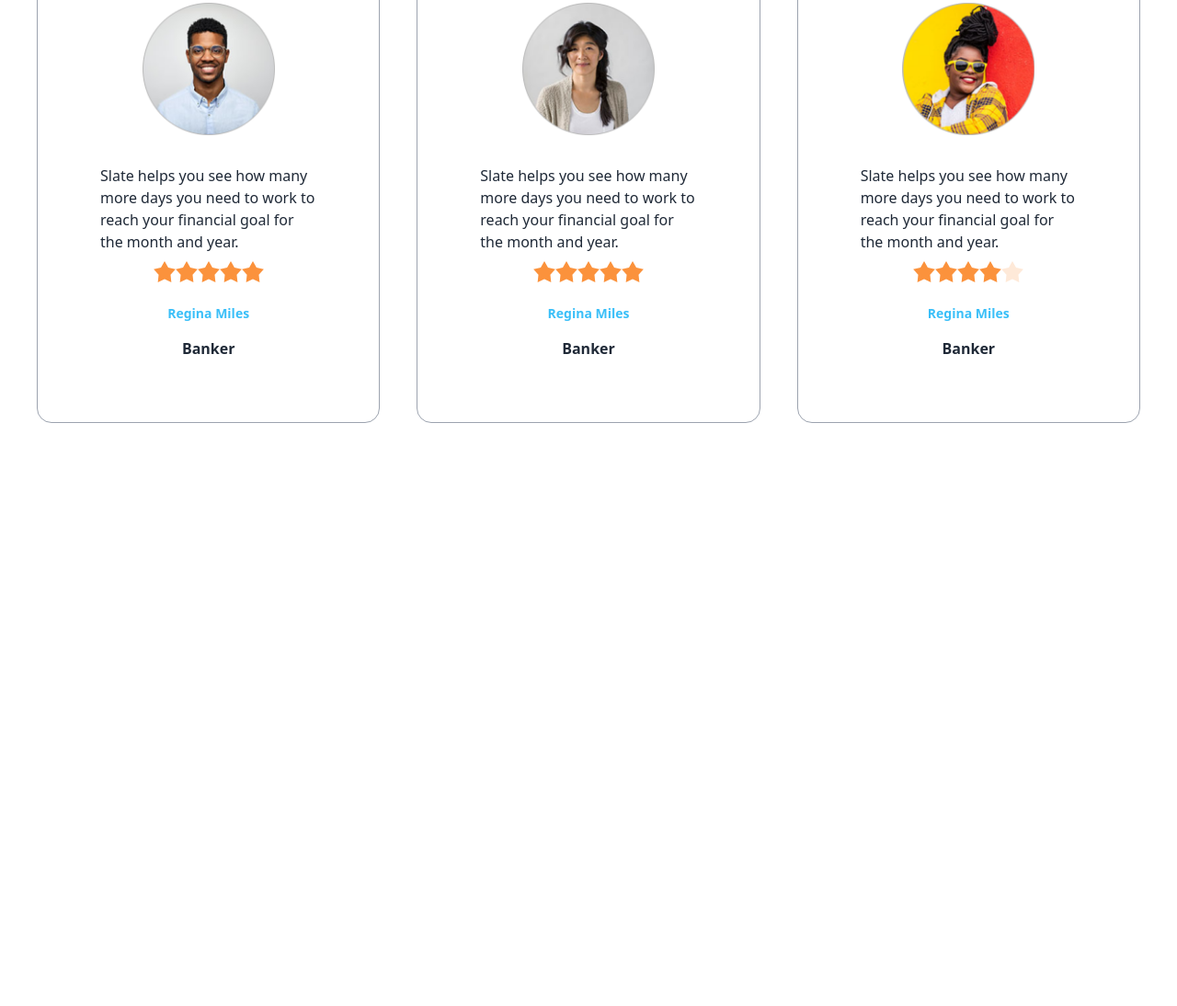
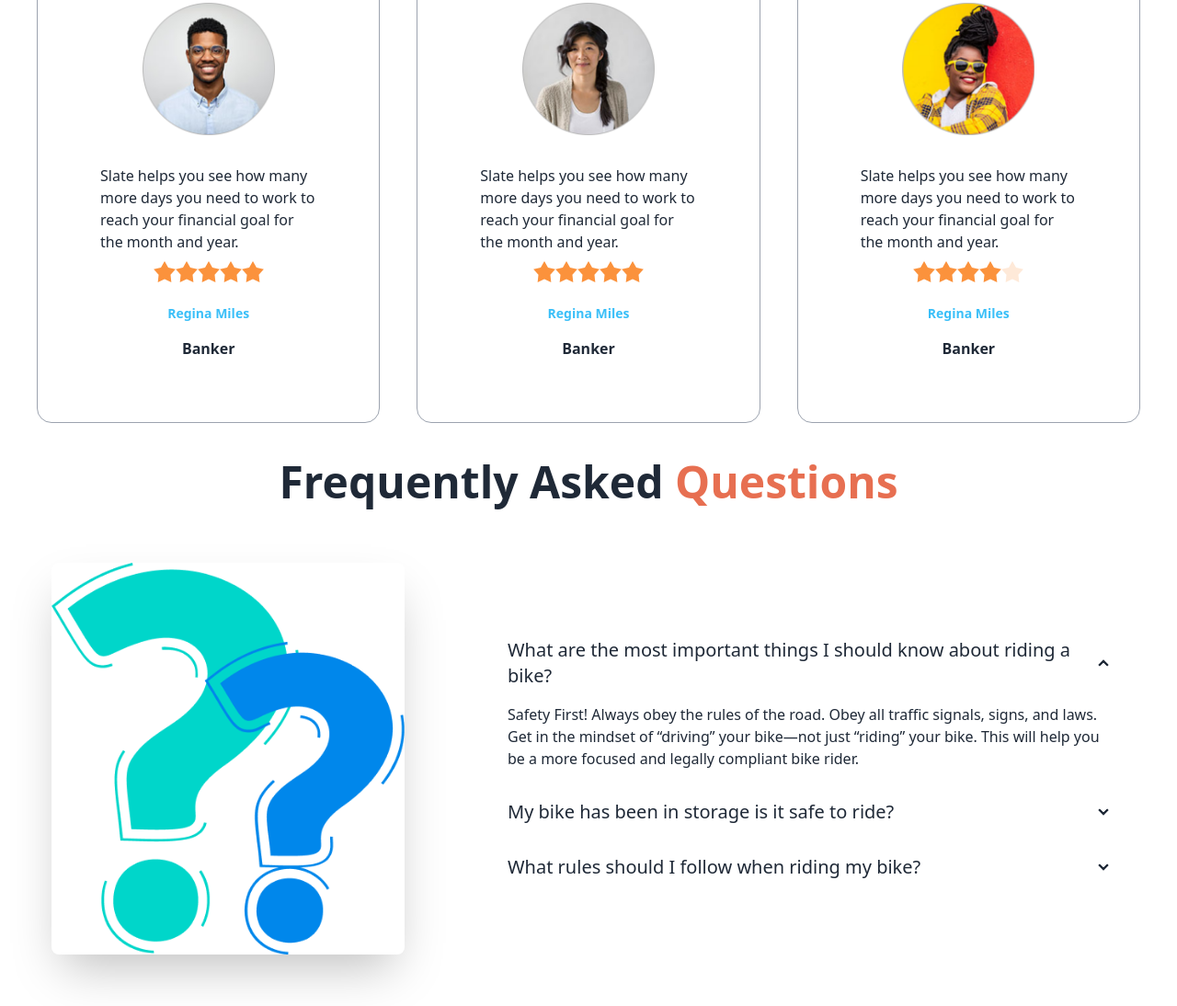
Before and after one commit to Tawkir711/biker-zone-website, a plain HTML site: page index.html in a window 1280 px wide. Shown: the part 1500-2594 px from the top of the page at 92% size. Before the commit the page ends 2000 px from the top, so only its background shows below. Drawn offline with nearby package versions, Linux system fonts and the light colour scheme; files whose address does not match are found by name.

Commit message:
added faq

```diff
--- a/index.html
+++ b/index.html
@@ -262,6 +262,47 @@
             </div>
          </div>
         </section>
+        <!-- FAQ -->
+        <section class="m-2 md:m-10">
+            <h3 class="text-3xl lg:text-5xl font-semibold text-center mb-12">
+                Frequently Asked  <span class="text-bike-primary">Questions</span>
+            </h3>
+            <div class="hero ">
+                <div class="hero-content lg:gap-24 flex-col lg:flex-row">
+                  <img  src="/images/others/faq.png" class="w-3/4 lg:max-w-sm rounded-lg shadow-2xl" />
+                  <div>
+                 <div class="collapse collapse-arrow">
+                        <input type="radio" name="my-accordion-2" checked="checked" />
+                        <div class="collapse-title text-xl font-medium">
+                            What are the most important things I should
+                            know about riding a bike?
+                        </div>
+                        <div class="collapse-content">
+                          <p>Safety First! Always obey the rules of the road. Obey all traffic signals, signs, and laws. Get in the mindset of “driving” your bike—not just “riding” your bike. This will help you be a more focused and legally compliant bike rider. </p>
+                        </div>
+                      </div>
+                      <div class="collapse collapse-arrow">
+                        <input type="radio" name="my-accordion-2" />
+                        <div class="collapse-title text-xl font-medium">
+                            My bike has been in storage is it safe to ride?
+                        </div>
+                        <div class="collapse-content">
+                          <p>Lorem ipsum dolor sit, amet consectetur adipisicing elit. Quasi iusto deserunt dolorem!</p>
+                        </div>
+                      </div>
+                      <div class="collapse collapse-arrow ">
+                        <input type="radio" name="my-accordion-2" />
+                        <div class="collapse-title text-xl font-medium">
+                            What rules should I follow when riding my bike?
+                        </div>
+                        <div class="collapse-content">
+                          <p>Lorem ipsum dolor sit amet.</p>
+                        </div>
+                      </div>
+                  </div>
+                </div>
+              </div>
+        </section>
     </main>
     <footer>
 
```
